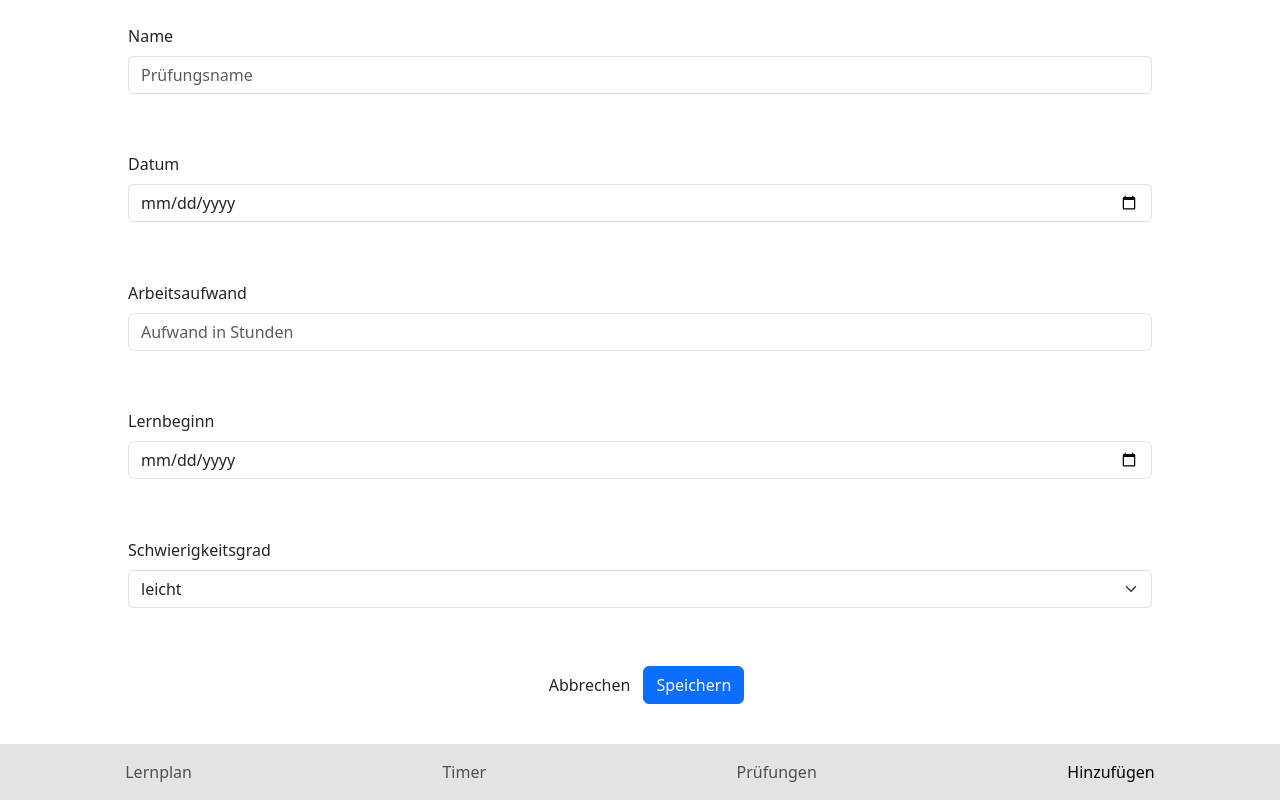
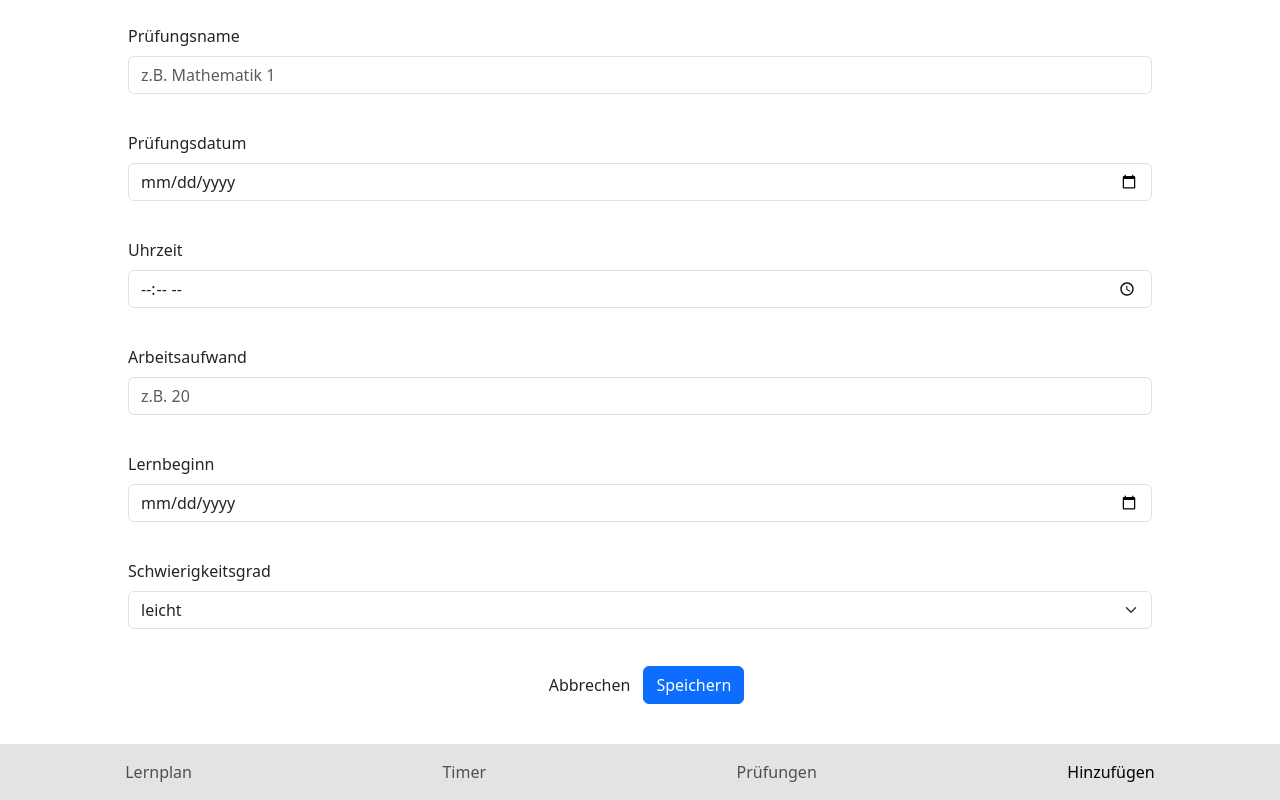
Before and after one commit to cdehnert18/Lernhelfer, a Vue app: page /add in a window 1280 px wide. Built offline with nearby package versions, Linux system fonts and the light colour scheme.

Commit message:
added time to hinzufuegen view

```diff
--- a/src/views/HinzufuegenView.vue
+++ b/src/views/HinzufuegenView.vue
@@ -2,10 +2,11 @@
 import InputUnit from '@/components/InputUnit.vue'
 const options = [{ text: 'leicht' }, { text: 'mittel' }, { text: 'schwer' }]
 const inputUnits = [
-  { label: 'Name', inputType: 'text', placeholder: 'Prüfungsname' },
-  { label: 'Datum', inputType: 'date', placeholder: 'Prüfungsdatum' },
-  { label: 'Arbeitsaufwand', inputType: 'number', placeholder: 'Aufwand in Stunden' },
-  { label: 'Lernbeginn', inputType: 'date', placeholder: 'Datum' }
+  { label: 'Prüfungsname', inputType: 'text', placeholder: 'z.B. Mathematik 1' },
+  { label: 'Prüfungsdatum', inputType: 'date', placeholder: '' },
+  { label: 'Uhrzeit', inputType: 'time', placeholder: '' },
+  { label: 'Arbeitsaufwand', inputType: 'number', placeholder: 'z.B. 20' },
+  { label: 'Lernbeginn', inputType: 'date', placeholder: '' }
 ]
 </script>
 
```
